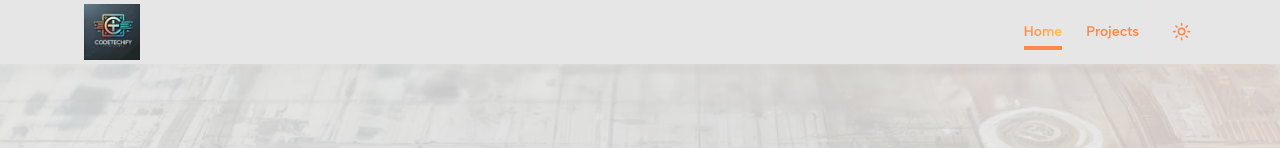
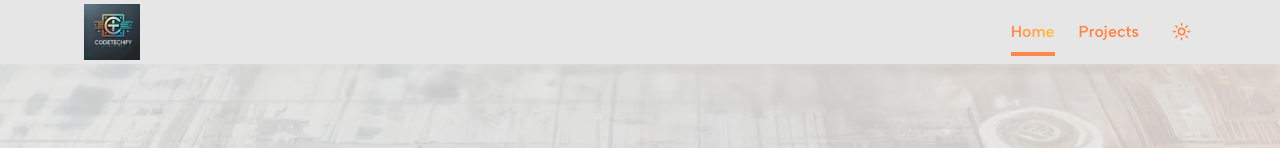
Before and after one commit to Consciously/con-me-codetechify, a Next.js app: page / in a window 1280 px wide. Shown: the top 148 px of the page. Built offline with nearby package versions, Linux system fonts and the light colour scheme.

Commit message:
style link within side drawer

```diff
--- a/src/components/header.tsx
+++ b/src/components/header.tsx
@@ -67,7 +67,7 @@ export default function Header() {
 						<li
 							key={index}
 							className={cn(
-								'flex items-center relative  text-sm font-semibold',
+								'flex items-center relative  text-base font-semibold',
 								{
 									'text-transparent bg-clip-text bg-gradient-to-r from-primary to-secondary':
 										activePathname === item.href,
@@ -82,7 +82,7 @@ export default function Header() {
 							{activePathname === item.href && (
 								<motion.div
 									layoutId='header-active-link'
-									className='bg-primary h-1 w-full absolute top-6'
+									className='bg-primary h-1 w-full absolute top-8'
 								></motion.div>
 							)}
 						</li>
@@ -111,12 +111,12 @@ export default function Header() {
 							className='w-[300px] border-r-2 border-primary z-[100]'
 							side='left'
 						>
-							<ul>
+							<ul className='flex flex-col gap-y-12 justify-center items-center w-full mt-12'>
 								{NAVIGATION_DATA.map((item, index) => (
 									<li
 										key={index}
 										className={cn(
-											'flex items-center relative text-sm font-semibold mb-6',
+											'relative w-full text-center text-base font-semibold',
 											{
 												'text-secondary': activePathname === item.href,
 												'text-primary': activePathname !== item.href,
@@ -126,6 +126,13 @@ export default function Header() {
 										<Link href={item.href} className='block'>
 											{item.name}
 										</Link>
+
+										{activePathname === item.href && (
+											<motion.div
+												layoutId='header-active-link'
+												className='bg-primary h-1 w-1/3 absolute inset-8 mx-auto'
+											></motion.div>
+										)}
 									</li>
 								))}
 							</ul>
```
